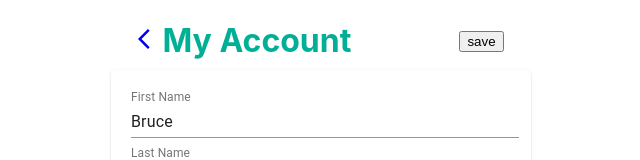
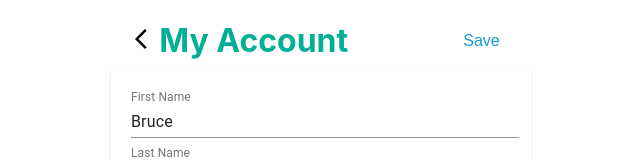
Before and after one commit to ieonsii/rocket-account, a React (Create React App) app: page / in a window 1280 px wide. Both pictures are taken after a click on the link "Edit". Shown: the top 160 px of the page, without its empty margins (319-959 px from the left). Built offline with nearby package versions, Linux system fonts and the light colour scheme.

Commit message:
finalise header styling

```diff
--- a/src/components/header/Header.js
+++ b/src/components/header/Header.js
@@ -19,6 +19,14 @@ const Header = (props) => {
     root: {
       flexGrow: 1,
     },
+    backLink: {
+      '& a': {
+        textDecoration: 'none',
+        color: 'rgb(0,0,0)',
+        textAlign: 'right',
+        fontSize: '1rem',
+      },
+    },
     headingText: {
       textAlign: 'left',
       color: 'rgb(0,175,149)',
@@ -27,13 +35,32 @@ const Header = (props) => {
         fontSize: '1.5rem',
       },
     },
+    editLink: {
+      '& a': {
+        textDecoration: 'none',
+        color: 'rgb(22,155,213)',
+        textAlign: 'right',
+        fontSize: '1rem',
+      },
+      '& button': {
+        outline: 'none',
+        background: 'transparent',
+        border: '1px solid transparent',
+        color: 'rgb(22,155,213)',
+        textAlign: 'right',
+        fontSize: '1rem',
+        '&:hover': {
+          cursor: 'pointer',
+        },
+      },
+    },
   }));
 
   const classes = useStyles();
 
   return (
     <Grid container direction="row" justify="center" alignItems="center">
-      <Grid>
+      <Grid className={classes.backLink}>
         {editMode && (
           <a href="#" onClick={(e) => handleClick(e, editMode)}>
             <ArrowBackIosIcon />
@@ -43,14 +70,14 @@ const Header = (props) => {
       <Grid xs={9}>
         <h1 className={classes.headingText}>My Account</h1>
       </Grid>
-      <Grid>
+      <Grid className={classes.editLink}>
         {!editMode ? (
           <a href="#" onClick={(e) => handleClick(e, editMode)}>
             Edit
           </a>
         ) : (
           <button href="#" type="submit" form="hook-form">
-            save
+            Save
           </button>
         )}
       </Grid>
```
